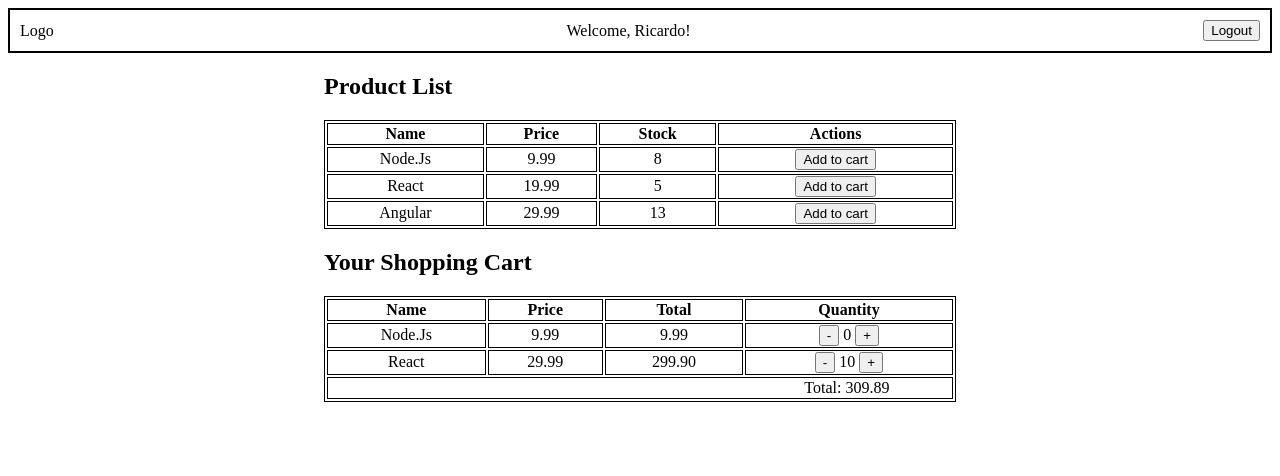
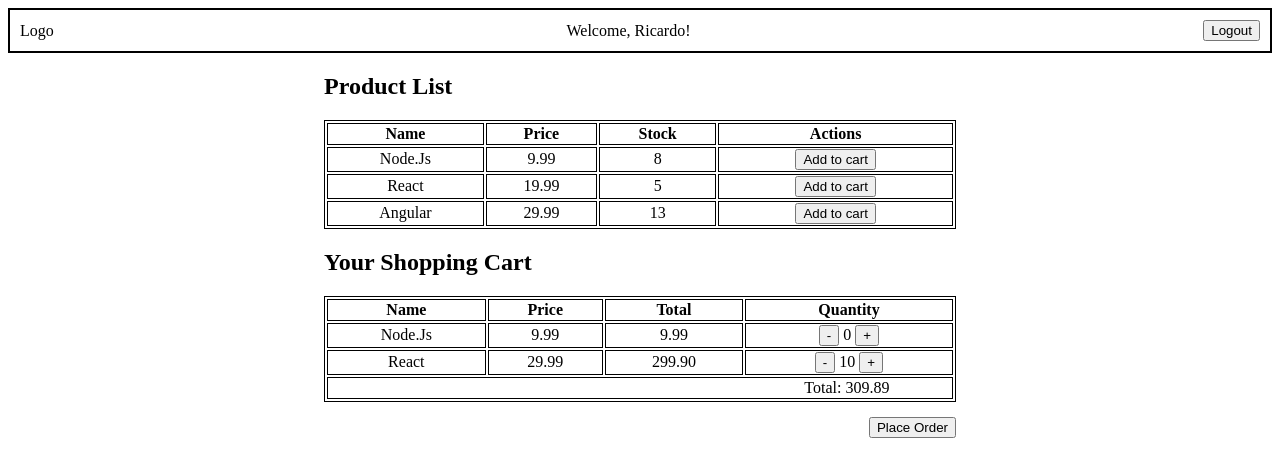
Before and after one commit to ricardoianelli/ricardoianelli, a plain HTML site: page index.html in a window 1280 px wide. Drawn offline with Linux system fonts and the light colour scheme.

Commit message:
Add missing button

```diff
--- a/index.html
+++ b/index.html
@@ -84,6 +84,8 @@
                     </td>
                 </tr>
             </table>
+
+            <button id="place-order-button">Place Order</button>
         </div>
     </body>
 </html>
--- a/stylesheet.css
+++ b/stylesheet.css
@@ -31,3 +31,9 @@ table, th, td {
     text-align: right;
     padding-right: 10%;
 }
+
+#place-order-button {
+    margin-top: 15px;
+    width: fit-content;
+    align-self: flex-end;
+}
```
